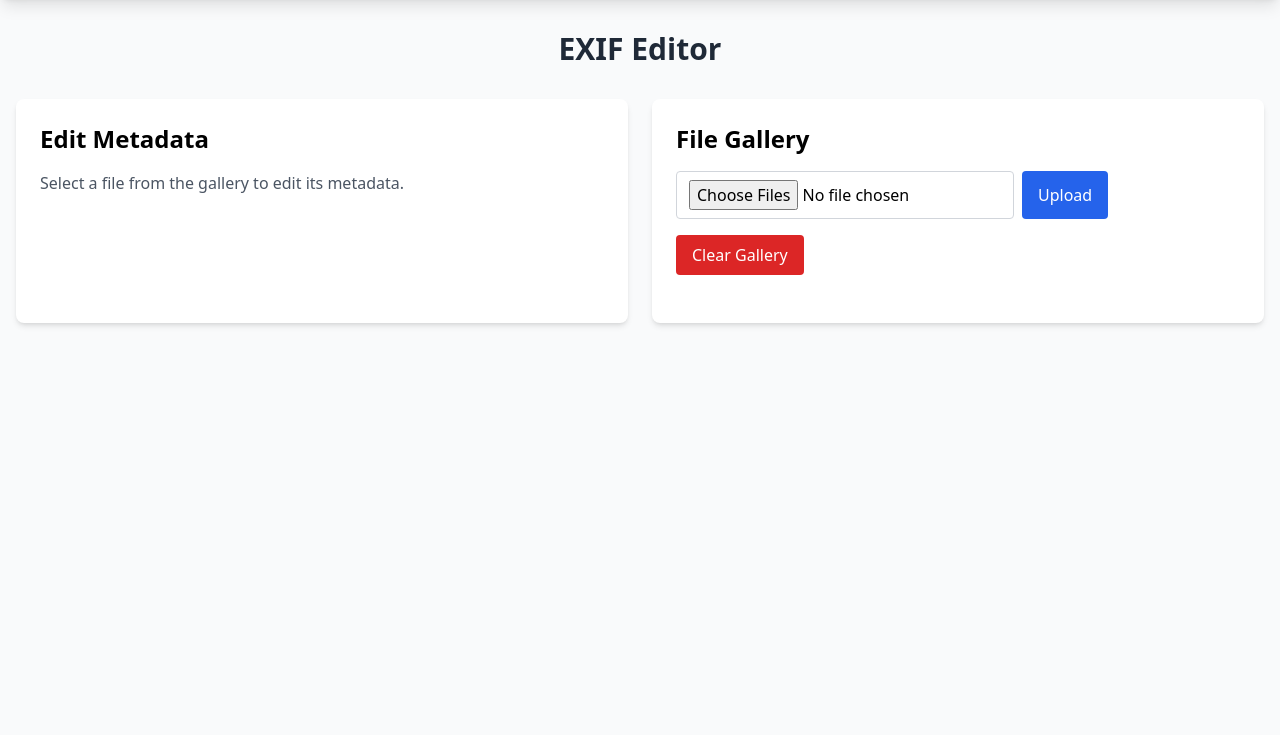
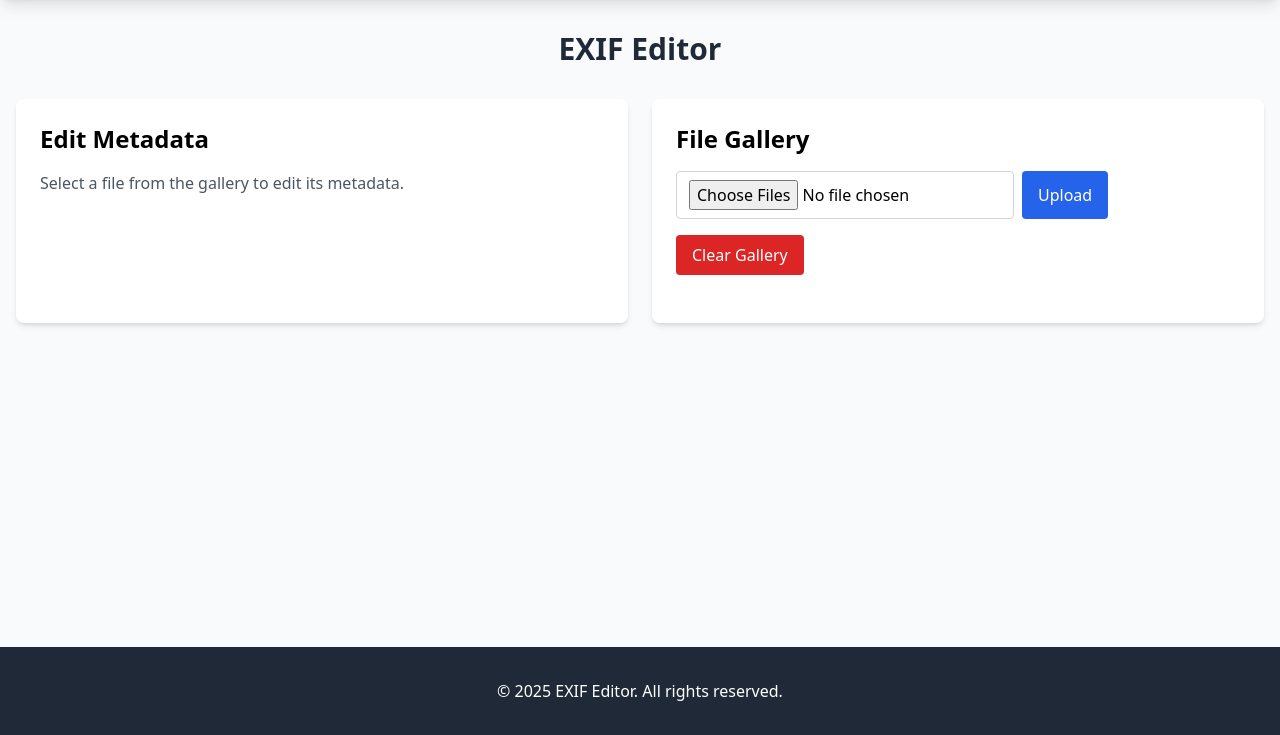
Before and after one commit to Barish-WLTS/SEO-Optimizer, a Flask app: page /exif-editor in a window 1280 px wide. Shown: the part 65-800 px from the top of the page. Run offline with Flask 3, Linux system fonts and the light colour scheme; some libraries are stand-ins or nearby versions.

Commit message:
Fopter Added For All Pages With Proper Copyright Year

```diff
--- a/templates/exif_editor.html
+++ b/templates/exif_editor.html
@@ -10,9 +10,23 @@
         .gradient-bg {
             background: linear-gradient(135deg, #6B46C1 0%, #4299E1 100%);
         }
+        /* Ensure footer stays at bottom */
+        html, body {
+            height: 100%;
+        }
+        body {
+            display: flex;
+            flex-direction: column;
+        }
+        main {
+            flex: 1 0 auto;
+        }
+        footer {
+            flex-shrink: 0;
+        }
     </style>
 </head>
-<body class="min-h-screen bg-gray-50 font-sans">
+<body class="min-h-screen bg-gray-50 font-sans flex flex-col">
     <!-- Navigation Header -->
     <header class="gradient-bg text-white shadow-lg">
         <nav class="container mx-auto px-6 py-4 flex justify-between items-center">
@@ -43,7 +57,7 @@
     </div>
 
     <!-- Main Content -->
-    <main class="container mx-auto px-4 py-8">
+    <main class="container mx-auto px-4 py-8 flex-1">
         <h1 class="text-3xl font-bold text-center mb-8 text-gray-800">EXIF Editor</h1>
 
         <div class="flex flex-col lg:flex-row gap-6">
@@ -158,6 +172,13 @@
         </div>
     </main>
 
+    <!-- Footer fixed to bottom -->
+    <footer class="bg-gray-800 text-white py-8 mt-auto">
+        <div class="container mx-auto px-6 text-center">
+            <p>© <span id="year"></span> EXIF Editor. All rights reserved.</p>
+        </div>
+    </footer>
+
     <script>
         // Mobile menu toggle
         document.getElementById('mobileMenuButton').addEventListener('click', function() {
@@ -167,6 +188,9 @@
         document.getElementById('closeMenu').addEventListener('click', function() {
             document.getElementById('mobileMenu').classList.add('hidden');
         });
+
+        // Add current year to footer
+        document.getElementById("year").textContent = new Date().getFullYear();
     </script>
 </body>
 </html>
--- a/templates/index.html
+++ b/templates/index.html
@@ -59,7 +59,7 @@
 
     <footer class="bg-gray-800 text-white py-8">
         <div class="container mx-auto px-6 text-center">
-            <p>© 2023 SEO-Optimizer. All rights reserved.</p>
+            <p>© <span id="year"></span> SEO-Optimizer. All rights reserved.</p>
         </div>
     </footer>
 
@@ -85,6 +85,7 @@
         document.getElementById('closeMenu').addEventListener('click', function() {
             document.getElementById('mobileMenu').classList.add('hidden');
         });
+        document.getElementById("year").textContent = new Date().getFullYear();
     </script>
 </body>
 </html>
```
Also changed, not shown: templates/article.html (+26 -9 lines), 1 other file.
